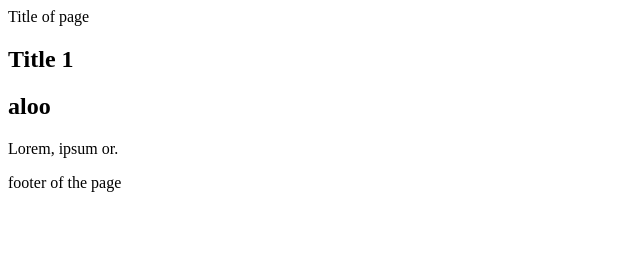
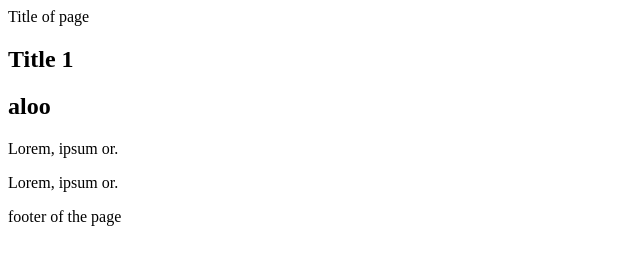
Before and after one commit to Olfalandolsi/git-axample, a plain HTML site: page git-example/index.html in a window 1280 px wide. Shown: the whole page, without its empty margins (0-640 px from the left). Drawn offline with Linux system fonts and the light colour scheme.

Commit message:
add 2éme p

```diff
--- a/git-example/index.html
+++ b/git-example/index.html
@@ -13,6 +13,7 @@
         <h1>Title 1</h1>
         <h2>aloo</h2>
         <p>Lorem, ipsum or.</p>
+        <p>Lorem, ipsum or.</p>
       </section>
     </main>
 
```
